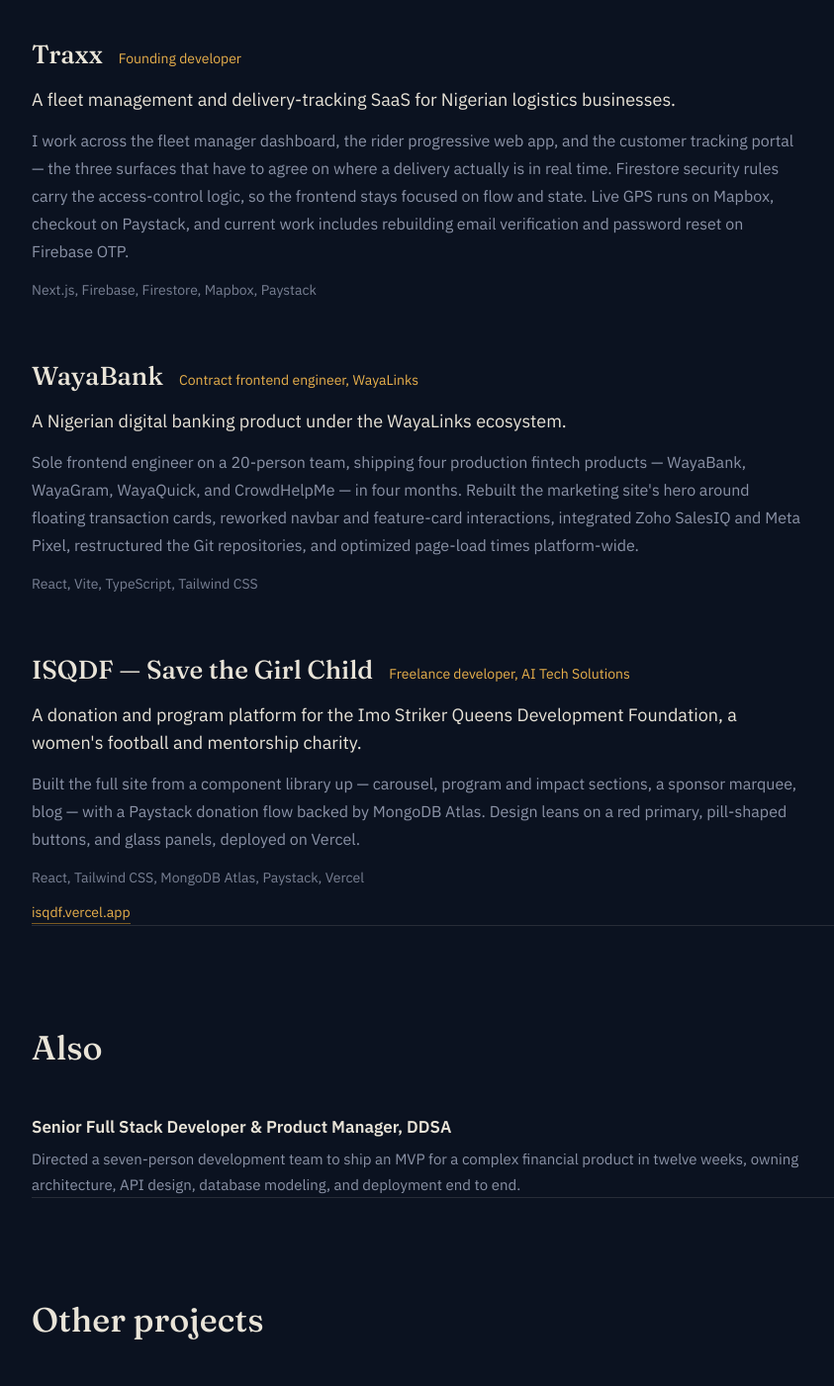
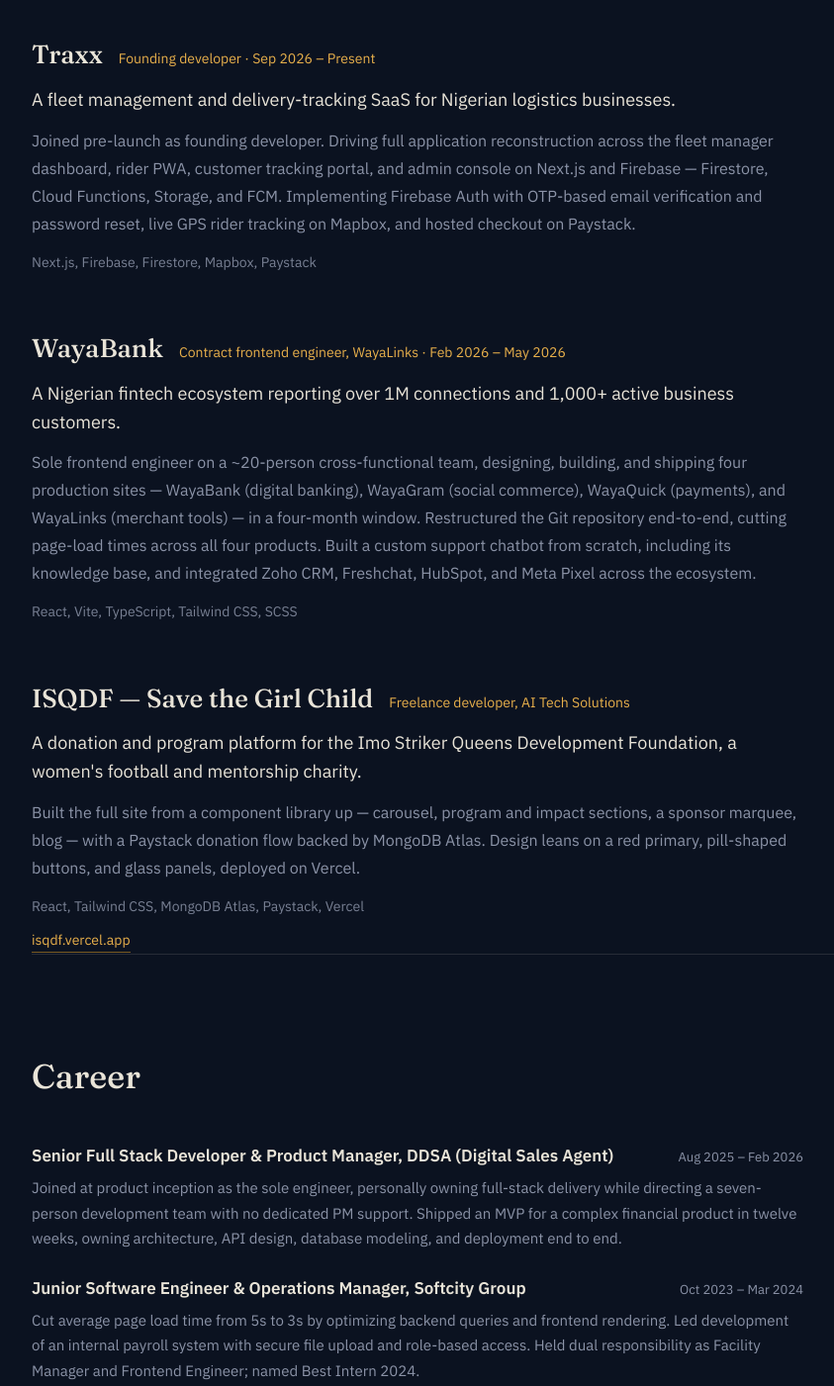
Before and after one commit to abrahamisaiah129/abrahamisaiah129.github.io, a Next.js app: page / in a window 1280 px wide. Shown: the part 860-2261 px from the top of the page at 99% size, without its empty margins (112-955 px from the left). Built offline with nearby package versions, Linux system fonts and the light colour scheme.

Commit message:
Expand with full career history, client work, and dates from CV

```diff
--- a/app/page.module.css
+++ b/app/page.module.css
@@ -171,11 +171,27 @@
   max-width: var(--max);
 }
 
+.experienceHeader {
+  display: flex;
+  align-items: baseline;
+  justify-content: space-between;
+  gap: 16px;
+  flex-wrap: wrap;
+  margin-bottom: 6px;
+}
+
 .experienceTitle {
   font-size: 17px;
   font-weight: 600;
-  margin: 0 0 6px;
+  margin: 0;
   color: var(--ink);
+}
+
+.experienceDates {
+  font-size: 13px;
+  color: var(--muted);
+  margin: 0;
+  white-space: nowrap;
 }
 
 .experienceDetail {
@@ -221,6 +237,51 @@
   margin: 0;
 }
 
+/* ---------- Client work ---------- */
+
+.clientProjectList {
+  display: flex;
+  flex-direction: column;
+  gap: 22px;
+  max-width: var(--max);
+}
+
+.clientProject {
+  padding-bottom: 22px;
+  border-bottom: 1px solid var(--line);
+}
+
+.clientProject:last-child {
+  border-bottom: none;
+  padding-bottom: 0;
+}
+
+.clientProjectName {
+  font-size: 16px;
+  font-weight: 600;
+  color: var(--ink);
+  margin: 0 0 4px;
+}
+
+.clientProjectCategory {
+  font-weight: 400;
+  color: var(--muted);
+}
+
+.clientProjectDescription {
+  font-size: 15px;
+  color: var(--muted);
+  line-height: 1.6;
+  margin: 0 0 4px;
+}
+
+.clientProjectStack {
+  font-size: 13px;
+  color: var(--muted);
+  opacity: 0.75;
+  margin: 0;
+}
+
 /* ---------- About ---------- */
 
 .aboutText {
@@ -253,7 +314,7 @@
 
 .contactLinks {
   display: flex;
-  gap: 28px;
+  gap: 24px;
   flex-wrap: wrap;
   font-size: 16px;
   margin-bottom: 64px;
--- a/app/page.tsx
+++ b/app/page.tsx
@@ -1,4 +1,11 @@
-import { profile, projects, experience, publicProjects, skills } from "@/content";
+import {
+  profile,
+  projects,
+  experience,
+  publicProjects,
+  clientProjects,
+  skills,
+} from "@/content";
 import styles from "./page.module.css";
 
 function RouteMark() {
@@ -52,7 +59,10 @@
             <article key={project.name} className={styles.project}>
               <div className={styles.projectHeader}>
                 <h3 className={styles.projectName}>{project.name}</h3>
-                <p className={styles.projectRole}>{project.role}</p>
+                <p className={styles.projectRole}>
+                  {project.role}
+                  {project.dates ? ` · ${project.dates}` : ""}
+                </p>
               </div>
               <p className={styles.projectSummary}>{project.summary}</p>
               <p className={styles.projectDetail}>{project.detail}</p>
@@ -73,13 +83,16 @@
       </section>
 
       <section id="experience" className={styles.experience}>
-        <h2 className={styles.sectionHeading}>Also</h2>
+        <h2 className={styles.sectionHeading}>Career</h2>
         <div className={styles.experienceList}>
           {experience.map((role) => (
-            <article key={role.title} className={styles.experienceItem}>
-              <p className={styles.experienceTitle}>
-                {role.title}, {role.org}
-              </p>
+            <article key={role.title + role.org} className={styles.experienceItem}>
+              <div className={styles.experienceHeader}>
+                <p className={styles.experienceTitle}>
+                  {role.title}, {role.org}
+                </p>
+                <p className={styles.experienceDates}>{role.dates}</p>
+              </div>
               <p className={styles.experienceDetail}>{role.detail}</p>
             </article>
           ))}
@@ -106,6 +119,27 @@
         </div>
       </section>
 
+      <section id="client-work" className={styles.clientWork}>
+        <h2 className={styles.sectionHeading}>Client work</h2>
+        <div className={styles.clientProjectList}>
+          {clientProjects.map((project) => (
+            <div key={project.name} className={styles.clientProject}>
+              <p className={styles.clientProjectName}>
+                {project.name}
+                <span className={styles.clientProjectCategory}>
+                  {" "}
+                  — {project.category}
+                </span>
+              </p>
+              <p className={styles.clientProjectDescription}>
+                {project.description}
+              </p>
+              <p className={styles.clientProjectStack}>{project.stack}</p>
+            </div>
+          ))}
+        </div>
+      </section>
+
       <section id="about" className={styles.about}>
         <h2 className={styles.sectionHeading}>About</h2>
         <p className={styles.aboutText}>{profile.summary}</p>
@@ -121,6 +155,7 @@
         </p>
         <div className={styles.contactLinks}>
           <a href={`mailto:${profile.email}`}>{profile.email}</a>
+          <a href={`tel:${profile.phone.replace(/\s/g, "")}`}>{profile.phone}</a>
           <a href={profile.github} target="_blank" rel="noreferrer">
             GitHub
           </a>
--- a/content.ts
+++ b/content.ts
@@ -6,18 +6,23 @@
   role: "Senior Full-Stack Engineer",
   tagline: "Building the systems money and motion run on.",
   summary:
-    "I'm a senior full-stack engineer with a background in Mechatronics Engineering, specializing in fintech platforms, SaaS products, and the payment and tracking infrastructure underneath them. Based in Imo State, Nigeria, currently building Traxx and taking on select freelance work through AI Tech Solutions.",
-  location: "Imo State, Nigeria",
+    "I'm a senior full-stack engineer with a background in Mechatronics Engineering, specializing in fintech platforms, SaaS products, and the payment and tracking infrastructure underneath them. Based in Nigeria (GMT+1), currently building Traxx and taking on select freelance work through AI Tech Solutions.",
+  location: "Nigeria (GMT+1)",
   email: "abrahamisaiah129@gmail.com",
+  phone: "0913 226 0101",
+  // Note: the CV lists github.com/abrahamisaiah, but the working repos and
+  // this site itself live under github.com/abrahamisaiah129 — confirm which
+  // one should be public before treating this as final.
   github: "https://github.com/abrahamisaiah129",
   linkedin: "https://linkedin.com/in/abrahamisaiah",
   education:
-    "B.Eng. in Mechatronics Engineering (Software Option), Federal University of Technology Owerri",
+    "B.Eng. in Mechatronics Engineering, Federal University of Technology, Owerri (Second Class Honours, 2025). Certificate in Full Stack Web Development, Greenvalue Computer College (2020).",
 };
 
 export type Project = {
   name: string;
   role: string;
+  dates: string;
   summary: string;
   detail: string;
   stack: string[];
@@ -28,24 +33,27 @@
   {
     name: "Traxx",
     role: "Founding developer",
+    dates: "Sep 2026 – Present",
     summary:
       "A fleet management and delivery-tracking SaaS for Nigerian logistics businesses.",
     detail:
-      "I work across the fleet manager dashboard, the rider progressive web app, and the customer tracking portal — the three surfaces that have to agree on where a delivery actually is in real time. Firestore security rules carry the access-control logic, so the frontend stays focused on flow and state. Live GPS runs on Mapbox, checkout on Paystack, and current work includes rebuilding email verification and password reset on Firebase OTP.",
+      "Joined pre-launch as founding developer. Driving full application reconstruction across the fleet manager dashboard, rider PWA, customer tracking portal, and admin console on Next.js and Firebase — Firestore, Cloud Functions, Storage, and FCM. Implementing Firebase Auth with OTP-based email verification and password reset, live GPS rider tracking on Mapbox, and hosted checkout on Paystack.",
     stack: ["Next.js", "Firebase", "Firestore", "Mapbox", "Paystack"],
   },
   {
     name: "WayaBank",
     role: "Contract frontend engineer, WayaLinks",
+    dates: "Feb 2026 – May 2026",
     summary:
-      "A Nigerian digital banking product under the WayaLinks ecosystem.",
+      "A Nigerian fintech ecosystem reporting over 1M connections and 1,000+ active business customers.",
     detail:
-      "Sole frontend engineer on a 20-person team, shipping four production fintech products — WayaBank, WayaGram, WayaQuick, and CrowdHelpMe — in four months. Rebuilt the marketing site's hero around floating transaction cards, reworked navbar and feature-card interactions, integrated Zoho SalesIQ and Meta Pixel, restructured the Git repositories, and optimized page-load times platform-wide.",
-    stack: ["React", "Vite", "TypeScript", "Tailwind CSS"],
+      "Sole frontend engineer on a ~20-person cross-functional team, designing, building, and shipping four production sites — WayaBank (digital banking), WayaGram (social commerce), WayaQuick (payments), and WayaLinks (merchant tools) — in a four-month window. Restructured the Git repository end-to-end, cutting page-load times across all four products. Built a custom support chatbot from scratch, including its knowledge base, and integrated Zoho CRM, Freshchat, HubSpot, and Meta Pixel across the ecosystem.",
+    stack: ["React", "Vite", "TypeScript", "Tailwind CSS", "SCSS"],
   },
   {
     name: "ISQDF — Save the Girl Child",
     role: "Freelance developer, AI Tech Solutions",
+    dates: "",
     summary:
       "A donation and program platform for the Imo Striker Queens Development Foundation, a women's football and mentorship charity.",
     detail:
@@ -58,15 +66,31 @@
 export type Role = {
   title: string;
   org: string;
+  dates: string;
   detail: string;
 };
 
 export const experience: Role[] = [
   {
     title: "Senior Full Stack Developer & Product Manager",
-    org: "DDSA",
+    org: "DDSA (Digital Sales Agent)",
+    dates: "Aug 2025 – Feb 2026",
     detail:
-      "Directed a seven-person development team to ship an MVP for a complex financial product in twelve weeks, owning architecture, API design, database modeling, and deployment end to end.",
+      "Joined at product inception as the sole engineer, personally owning full-stack delivery while directing a seven-person development team with no dedicated PM support. Shipped an MVP for a complex financial product in twelve weeks, owning architecture, API design, database modeling, and deployment end to end.",
+  },
+  {
+    title: "Junior Software Engineer & Operations Manager",
+    org: "Softcity Group",
+    dates: "Oct 2023 – Mar 2024",
+    detail:
+      "Cut average page load time from 5s to 3s by optimizing backend queries and frontend rendering. Led development of an internal payroll system with secure file upload and role-based access. Held dual responsibility as Facility Manager and Frontend Engineer; named Best Intern 2024.",
+  },
+  {
+    title: "Junior Frontend Developer",
+    org: "Morerich Global",
+    dates: "Jan 2020 – Aug 2023 · part-time while completing FUTO",
+    detail:
+      "Built and maintained responsive UI components and integrated third-party APIs for real-time business data, within a five-person cross-functional team running regular code reviews and agile sprints.",
   },
 ];
 
@@ -113,11 +137,53 @@
   },
 ];
 
+export type ClientProject = {
+  name: string;
+  category: string;
+  stack: string;
+  description: string;
+};
+
+// Client work without public repos — listed by name only, per the CV.
+export const clientProjects: ClientProject[] = [
+  {
+    name: "Suredez",
+    category: "Logistics",
+    stack: "PHP, MongoDB, Tailwind CSS",
+    description: "Real-time parcel tracking dashboard with reliable backend data delivery.",
+  },
+  {
+    name: "DKT Nigeria",
+    category: "HealthTech",
+    stack: "React, Node.js, MongoDB",
+    description: "Refactored frontend and backend architecture, improving page load times by 35%.",
+  },
+  {
+    name: "CleonHR",
+    category: "Payroll / HR",
+    stack: "React, Node.js, Tailwind CSS",
+    description: "Responsive UI and authentication system used by an estimated 50 HR/admin staff weekly.",
+  },
+  {
+    name: "Robbiesmatt",
+    category: "Real Estate",
+    stack: "MERN",
+    description: "Authentication, cart functionality, and admin dashboard.",
+  },
+  {
+    name: "Whytecleon",
+    category: "Frontend overhaul",
+    stack: "HTML5, CSS3, JavaScript",
+    description: "Led a complete frontend overhaul for visual consistency and improved UX.",
+  },
+];
+
 export const skills = [
   "React",
   "Next.js",
   "Node.js",
   "TypeScript",
+  "PHP & Laravel",
   "MongoDB",
   "PostgreSQL",
   "Firebase",
```
